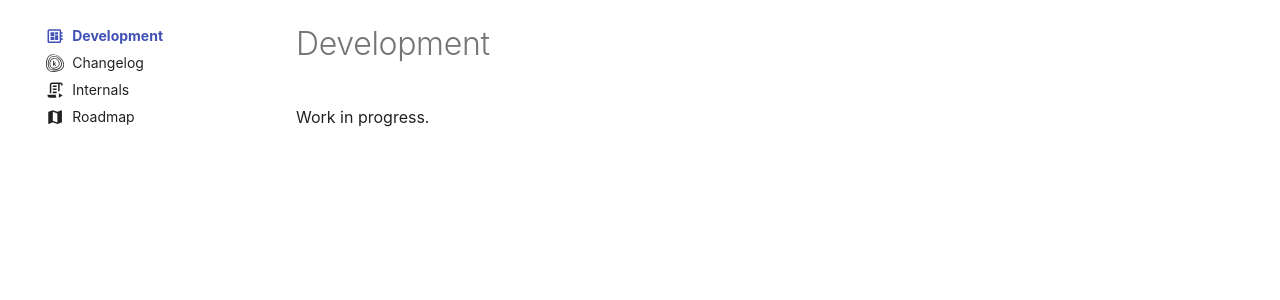
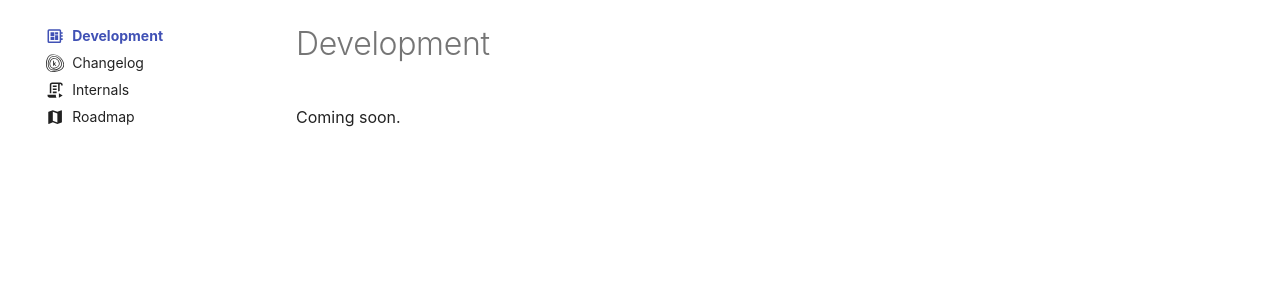
Before and after one commit to exacheck/exacheck-website, an MkDocs documentation site: the page built from docs/development/index.md, in a window 1280 px wide. Shown: the part 123-423 px from the top of the page. Built offline with MkDocs 1.6.1 and Material for MkDocs 9.7.7, drawn with Linux system fonts in a browser that asks for light colours; comment, search, counter and statistics services are not loaded.

Commit message:
grammar update

```diff
--- a/docs/development/index.md
+++ b/docs/development/index.md
@@ -4,4 +4,4 @@ icon: material/developer-board
 
 # Development
 
-Work in progress.
+Coming soon.
```
Also changed, not shown: docs/development/internals.md (+1 -1 lines).
